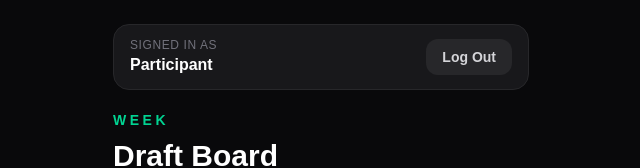
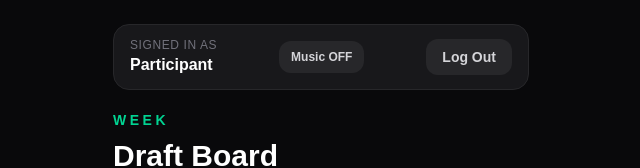
Before and after one commit to WizeGuyWorld/Pickem, a Next.js app: page /board in a window 1280 px wide. Shown: the top 168 px of the page, without its empty margins (319-959 px from the left). Built offline with nearby package versions, Linux system fonts and the light colour scheme; no server answers; the database is empty.

Commit message:
Add persistent background music

```diff
--- a/app/layout.tsx
+++ b/app/layout.tsx
@@ -2,6 +2,7 @@ import type { Metadata } from "next";
 import { Geist, Geist_Mono } from "next/font/google";
 import "./globals.css";
 import { Analytics } from "@vercel/analytics/next";
+import { MusicProvider } from "@/components/MusicProvider";
 
 const geistSans = Geist({
   variable: "--font-geist-sans",
@@ -24,7 +25,12 @@ export default function RootLayout({ children }: LayoutProps<"/">) {
       lang="en"
       className={`${geistSans.variable} ${geistMono.variable} h-full antialiased`}
     >
-          <body className="min-h-full flex flex-col">{children}<Analytics /></body>
+          <body className="min-h-full flex flex-col">
+              <MusicProvider>
+                  {children}
+              </MusicProvider>
+              <Analytics />
+          </body>
     </html>
   );
 }
--- a/components/AppHeader.tsx
+++ b/components/AppHeader.tsx
@@ -3,6 +3,7 @@
 import { useEffect, useState } from "react";
 import { useRouter } from "next/navigation";
 import { supabase } from "@/lib/supabase";
+import { useMusic } from "@/components/MusicProvider";
 
 type Participant = {
   name: string;
@@ -11,7 +12,8 @@ type Participant = {
 
 export default function AppHeader() {
   const router = useRouter();
-  const [participant, setParticipant] = useState<Participant | null>(null);
+    const [participant, setParticipant] = useState<Participant | null>(null);
+    const { playing, toggleMusic } = useMusic();
 
   useEffect(() => {
     loadUser();
@@ -58,7 +60,18 @@ export default function AppHeader() {
             Commissioner
           </p>
         )}
-      </div>
+          </div>
+
+          <button
+              type="button"
+              onClick={toggleMusic}
+              className={`rounded-xl px-3 py-2 text-xs font-bold ${playing
+                      ? "bg-emerald-500 text-black"
+                      : "bg-zinc-800 text-zinc-300"
+                  }`}
+          >
+              {playing ? "Music ON" : "Music OFF"}
+          </button>
 
       <button
         onClick={logout}
--- /dev/null
+++ b/components/MusicProvider.tsx
@@ -0,0 +1,95 @@
+"use client";
+
+import {
+    createContext,
+    useContext,
+    useEffect,
+    useRef,
+    useState,
+} from "react";
+
+type MusicContextType = {
+    playing: boolean;
+    toggleMusic: () => void;
+};
+
+const MusicContext = createContext<MusicContextType | null>(null);
+
+export function MusicProvider({
+    children,
+}: {
+    children: React.ReactNode;
+}) {
+    const audioRef = useRef<HTMLAudioElement | null>(null);
+    const [playing, setPlaying] = useState(false);
+    const [hydrated, setHydrated] = useState(false);
+
+    useEffect(() => {
+        const saved =
+            localStorage.getItem("musicEnabled") === "true";
+
+        setPlaying(saved);
+        setHydrated(true);
+    }, []);
+
+    useEffect(() => {
+        if (!hydrated) return;
+
+        const audio = audioRef.current;
+
+        if (!audio) return;
+
+        audio.volume = 0.2;
+
+        if (playing) {
+            audio.play().catch(() => {
+                setPlaying(false);
+                localStorage.setItem(
+                    "musicEnabled",
+                    "false"
+                );
+            });
+        } else {
+            audio.pause();
+        }
+
+        localStorage.setItem(
+            "musicEnabled",
+            String(playing)
+        );
+    }, [playing, hydrated]);
+
+    function toggleMusic() {
+        setPlaying((current) => !current);
+    }
+
+    return (
+        <MusicContext.Provider
+            value={{
+                playing,
+                toggleMusic,
+            }}
+        >
+            <audio
+                ref={audioRef}
+                src="/music/background.mp3"
+                loop
+                preload="auto"
+            />
+
+            {children}
+        </MusicContext.Provider>
+    );
+}
+
+export function useMusic() {
+    const context = useContext(MusicContext);
+
+    if (!context) {
+        throw new Error(
+            "useMusic must be used inside MusicProvider"
+        );
+    }
+
+    return context;
+}
```
Also changed, not shown: 1 other file (tests, documents, lock files or other folders).
